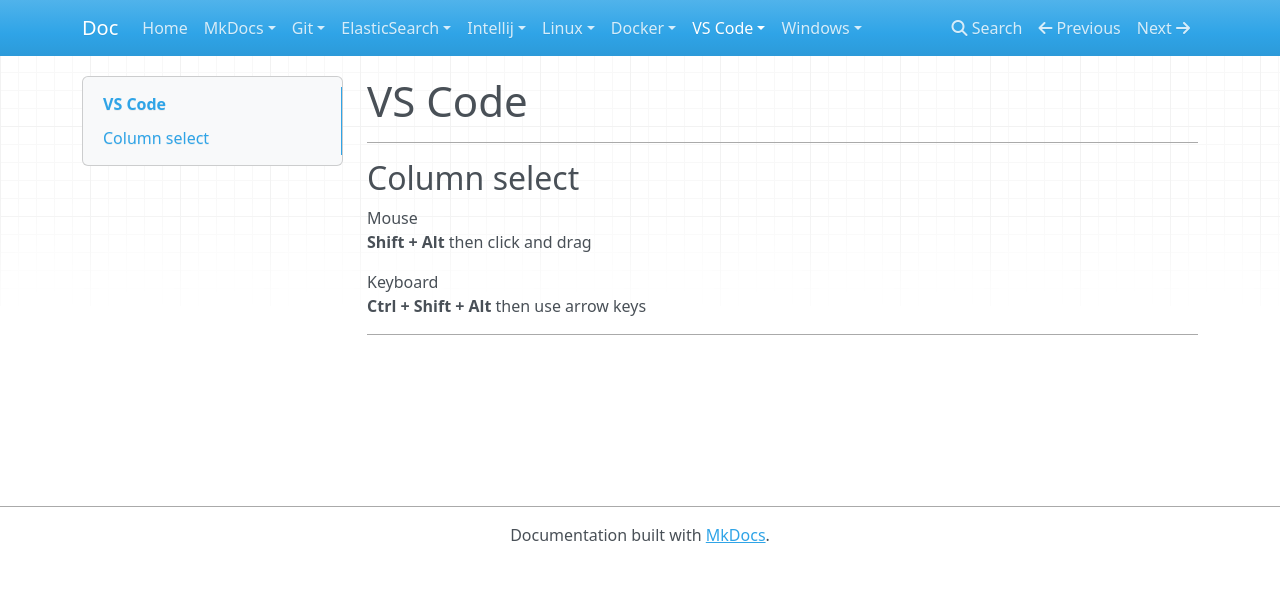
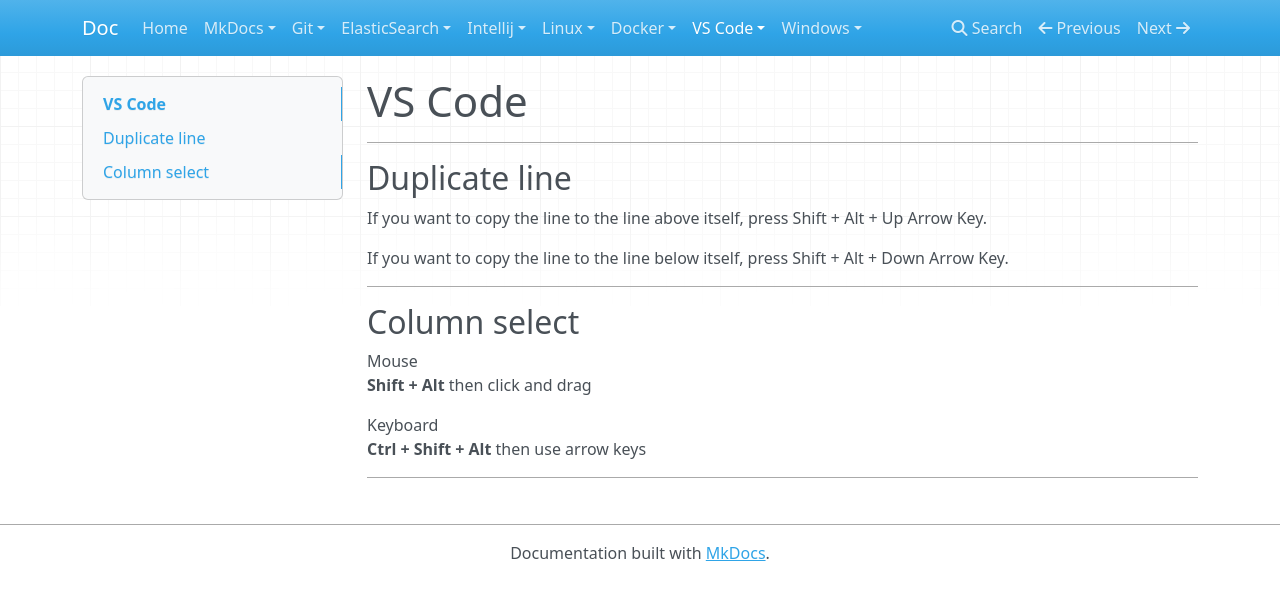
Before and after one commit to oldu73/doc, an MkDocs documentation site: the page built from docs/vscode/vscode.md, in a window 1280 px wide. Shown: the top 600 px of the page. Built offline with MkDocs 1.6.1, drawn with Linux system fonts in a browser that asks for light colours; nearby versions of some CDN libraries.

Commit message:
vscode - duplicate line

```diff
--- a/docs/vscode/vscode.md
+++ b/docs/vscode/vscode.md
@@ -1,4 +1,12 @@
 # VS Code
+
+***
+
+## Duplicate line
+
+If you want to copy the line to the line above itself, press Shift + Alt + Up Arrow Key.
+
+If you want to copy the line to the line below itself, press Shift + Alt + Down Arrow Key.
 
 ***
 
```
